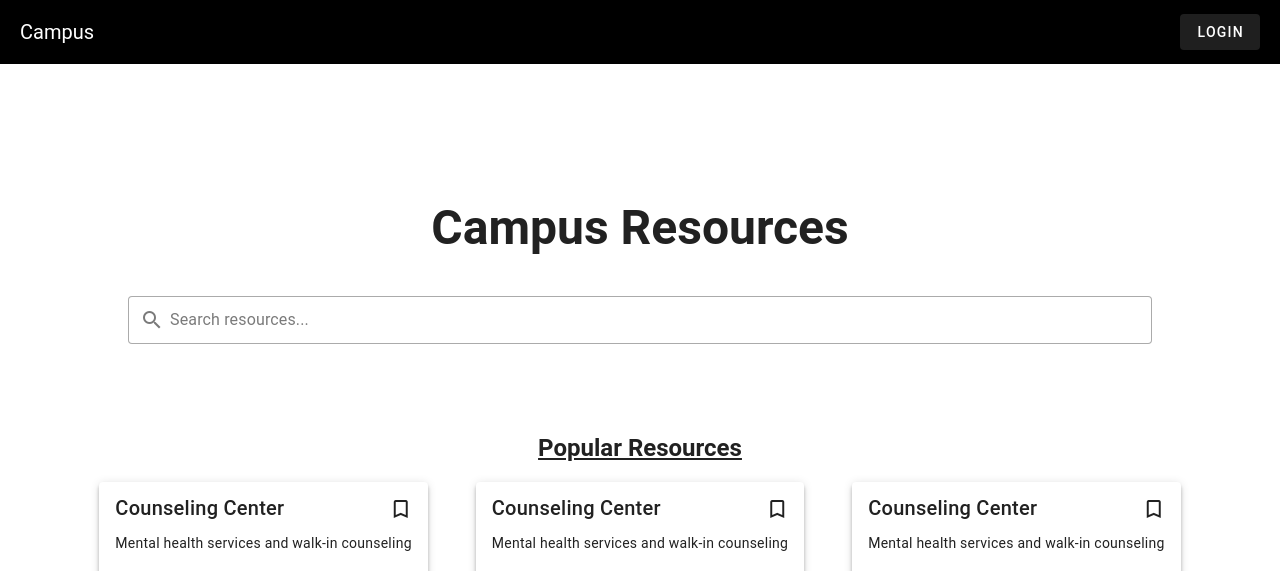
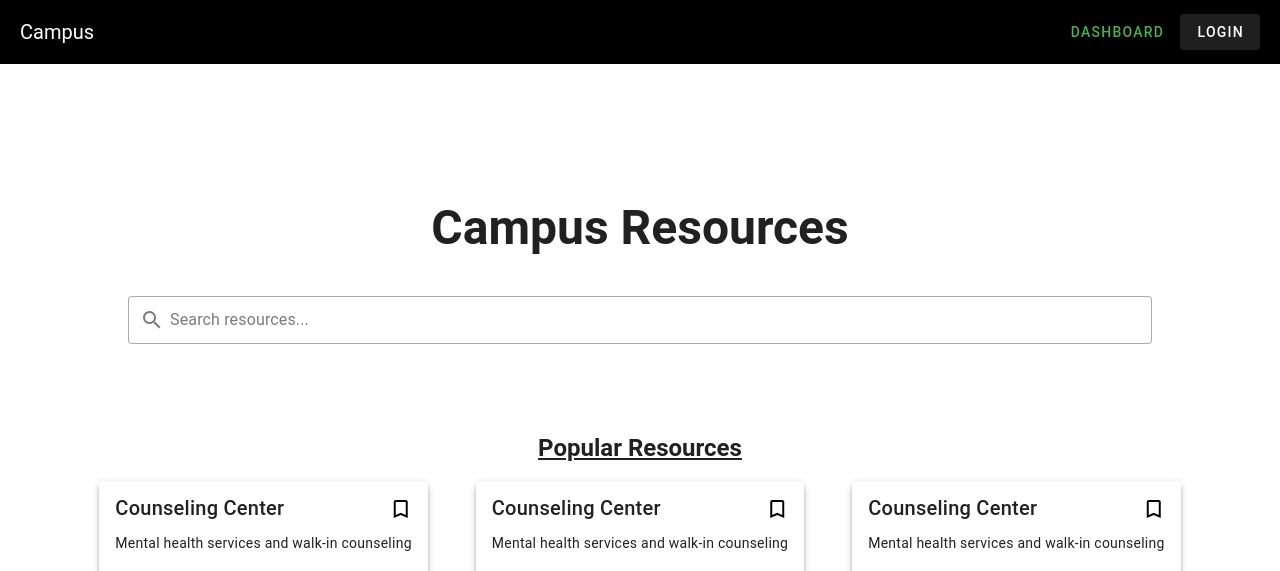
Before and after one commit to andrewymin/campus_resources, a Vue app: page / in a window 1280 px wide. Shown: the top 571 px of the page. Built offline with nearby package versions, Linux system fonts and the light colour scheme; a web font is replaced by a local one.

Commit message:
add routes for routing to pages

```diff
--- a/package.json
+++ b/package.json
@@ -10,6 +10,7 @@
   },
   "dependencies": {
     "vue": "^3.5.22",
+    "vue-router": "^4.6.3",
     "vuetify": "^3.10.9"
   },
   "devDependencies": {
--- a/src/App.vue
+++ b/src/App.vue
@@ -1,10 +1,10 @@
 <script setup lang="ts">
-// import HelloWorld from './components/HelloWorld.vue'
-import Home from './pages/main.vue';
 </script>
 
 <template>
   <v-app>
-    <Home />
+    <v-main>
+    <router-view></router-view>
+    </v-main>
   </v-app>
 </template>
--- a/src/main.ts
+++ b/src/main.ts
@@ -1,5 +1,6 @@
 import { createApp } from 'vue'
 import App from './App.vue'
+import router from './routes'
 
 // Vuetify
 import 'vuetify/styles'
@@ -31,4 +32,7 @@ const vuetify = createVuetify({
   directives,
 })
 
-createApp(App).use(vuetify).mount('#app')
+createApp(App)
+  .use(router)
+  .use(vuetify)
+  .mount('#app')
--- a/src/pages/loggedIn.vue
+++ b/src/pages/loggedIn.vue
@@ -0,0 +1,10 @@
+<template>
+  <h1>Hello</h1>
+</template>
+
+<script lang="ts" setup>
+
+</script>
+
+<style lang="scss" scoped>
+</style>
--- a/src/pages/main.vue
+++ b/src/pages/main.vue
@@ -1,25 +1,81 @@
 
 <script setup lang="ts">
-    import { ref } from 'vue'
+    import { ref, computed } from 'vue';
+    import { useRouter } from 'vue-router';
 
+    // router logic
+    const router = useRouter();
+    const loading = ref(false); // optional: manage loading state during API calls
+    const handleLoginSubmit = async () => {
+      if (!email.value || !password.value) {
+        // Basic validation check
+        alert('Please enter both email and password.');
+        return;
+      }
+
+      loading.value = true;
+
+      try {
+        // 3. Perform asynchronous actions here (e.g., API call)
+        // await api.loginUser(email.value, password.value);
+        // HOWEVER for this demo it will be in localStorage
+
+        // Simulate a successful login delay
+        await new Promise(resolve => setTimeout(resolve, 1000));
+
+        // 4. Navigate to a new page after successful submission/login
+        console.log('Login successful. Navigating to dashboard...');
+        router.push('/dashboard');
+        // Or use named routes: router.push({ name: 'DashboardPage' });
+
+      } catch (error) {
+        console.error('Login failed:', error);
+        // Handle error messages here
+      } finally {
+        loading.value = false;
+      }
+    };
+
+    const goToDashboard = () => {
+      router.push('/dashboard');
+      // this is for testing till json data is added for form submit
+    }
+
+    // login logic
     const dialog = ref(false)
     const visible = ref(false)
+    const email = ref('')
     const password = ref('')
-    const loginMode = ref('student')
-
+    const loginMode = ref('student');
     const toggleLoginMode = () => {
       loginMode.value = loginMode.value === 'student' ? 'admin' : 'student';
       console.log(loginMode.value)
     };
 
+    // bookmark temp logic till data is given
+    const isBookmarked = ref(false);
+    const bookmarkIcon = computed(()=>{
+      return isBookmarked.value ? 'mdi-bookmark' : 'mdi-bookmark-outline';
+    })
+    const bookmarkColor = computed(()=>{
+      return isBookmarked.value ? 'uni-gold' : 'black';
+    })
+    const toggleBookmark = () => {
+      isBookmarked.value = !isBookmarked.value;
+      // typically make an API call here to save the status to backend
+    }
 
 </script>
 
 <template>
-    <v-main id="home">
+    <div id="home">
       <!-- Nav Bar -->
         <v-app-bar class="navBar" :elevation="0">
             <v-app-bar-title class="ml-5 ">Campus</v-app-bar-title>
+            <v-btn
+              @click="goToDashboard"
+              color="success"
+            >Dashboard</v-btn>
             <v-hover v-slot="{ isHovering, props}">
                 <v-btn
                   v-bind="props"
@@ -51,26 +107,32 @@
           <v-container class="resources">
               <v-card title="Counseling Center" text="Mental health services and walk-in counseling" elevation="4">
                 <v-icon
-                  icon="mdi-bookmark-outline"
+                  :icon="bookmarkIcon"
+                  :color="bookmarkColor"
                   end
                   class="position-absolute"
                   style="cursor: pointer; top: 15px; right: 15px;"
+                  @click="toggleBookmark"
                 ></v-icon>
               </v-card>
               <v-card title="Counseling Center" text="Mental health services and walk-in counseling" elevation="4">
                 <v-icon
-                  icon="mdi-bookmark-outline"
+                  :icon="bookmarkIcon"
+                  :color="bookmarkColor"
                   end
                   class="position-absolute"
                   style="cursor: pointer; top: 15px; right: 15px;"
+                  @click="toggleBookmark"
                 ></v-icon>
               </v-card>
               <v-card title="Counseling Center" text="Mental health services and walk-in counseling" elevation="4">
                 <v-icon
-                  icon="mdi-bookmark-outline"
+                  :icon="bookmarkIcon"
+                  :color="bookmarkColor"
                   end
                   class="position-absolute"
                   style="cursor: pointer; top: 15px; right: 15px;"
+                  @click="toggleBookmark"
                 ></v-icon>
               </v-card>
           </v-container>
@@ -98,6 +160,7 @@
                   <h2 class="text-h2 mb-4 text-center shrikhand-regular">Student <br/> Login</h2>
                   <v-form class="w-75 align-self-center">
                     <v-text-field
+                      v-model="email"
                       label="Email"
                       type="email"
                       prepend-icon="mdi-email"
@@ -129,7 +192,7 @@
                 <v-col cols="12" md="6" class=" pa-8 d-flex flex-column justify-center ga-3">
                 <!-- Your form content here -->
                   <h2 class="text-h2 mb-4 text-center shrikhand-regular">Admin<br/>Login</h2>
-                  <v-form class="w-75 align-self-center">
+                  <v-form class="w-75 align-self-center" @submit.prevent="handleLoginSubmit">
                     <v-text-field
                       label="Email"
                       type="email"
@@ -146,7 +209,13 @@
                       prepend-icon="mdi-lock"
                       required
                     ></v-text-field>
-                    <v-btn type="submit" color="uni-gold" class="mt-4">Login</v-btn>
+                    <v-btn
+                      type="submit"
+                      color="uni-gold"
+                      class="mt-4"
+                      :loading="loading"
+                      :disabled="loading"
+                    >Login</v-btn>
                   </v-form>
                   <div class="d-flex justify-center align-center">
                     <v-btn
@@ -174,7 +243,7 @@
         </v-card>
       </v-dialog>
 
-    </v-main>
+    </div>
 </template>
 
 <style lang="scss" scoped>
--- /dev/null
+++ b/src/routes/index.ts
@@ -0,0 +1,16 @@
+// Router
+import { createRouter, createWebHistory } from 'vue-router';
+import Home from '../pages/main.vue'
+import Dashboard from '../pages/loggedIn.vue'
+
+const routes = [
+  { path: '/', component: Home},
+  { path: '/dashboard', component: Dashboard},
+];
+
+const router = createRouter({
+  history: createWebHistory(),
+  routes,
+});
+
+export default router;
```
Also changed, not shown: 1 other file (tests, documents, lock files or other folders). Lines whose indentation alone changed are shown as unchanged.
